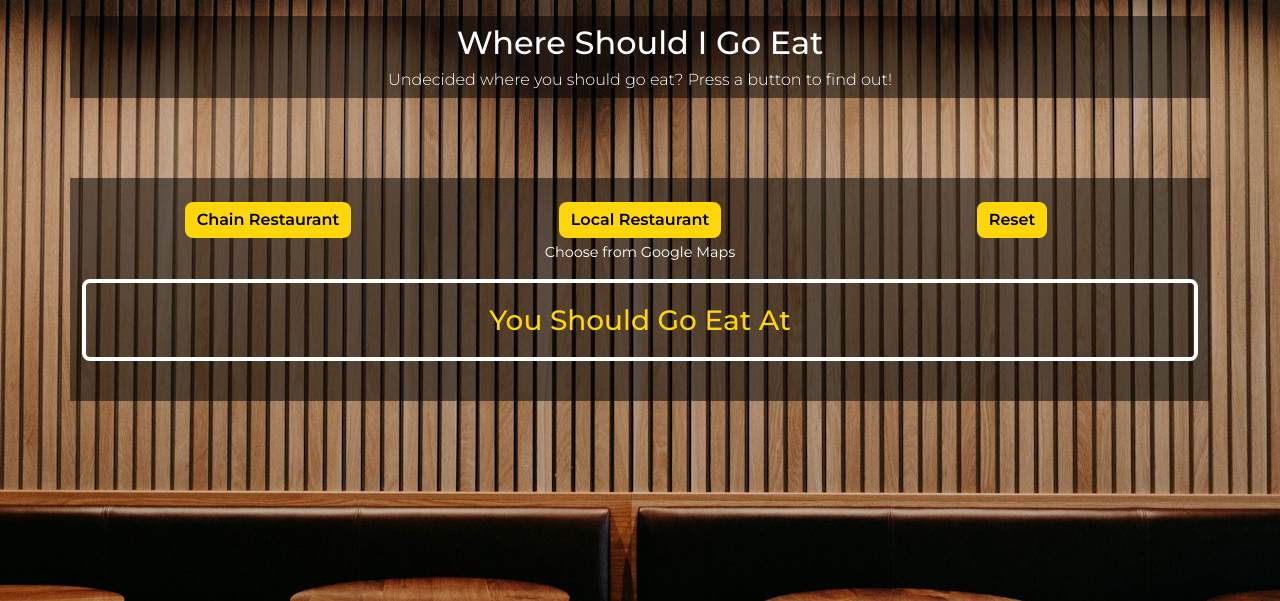
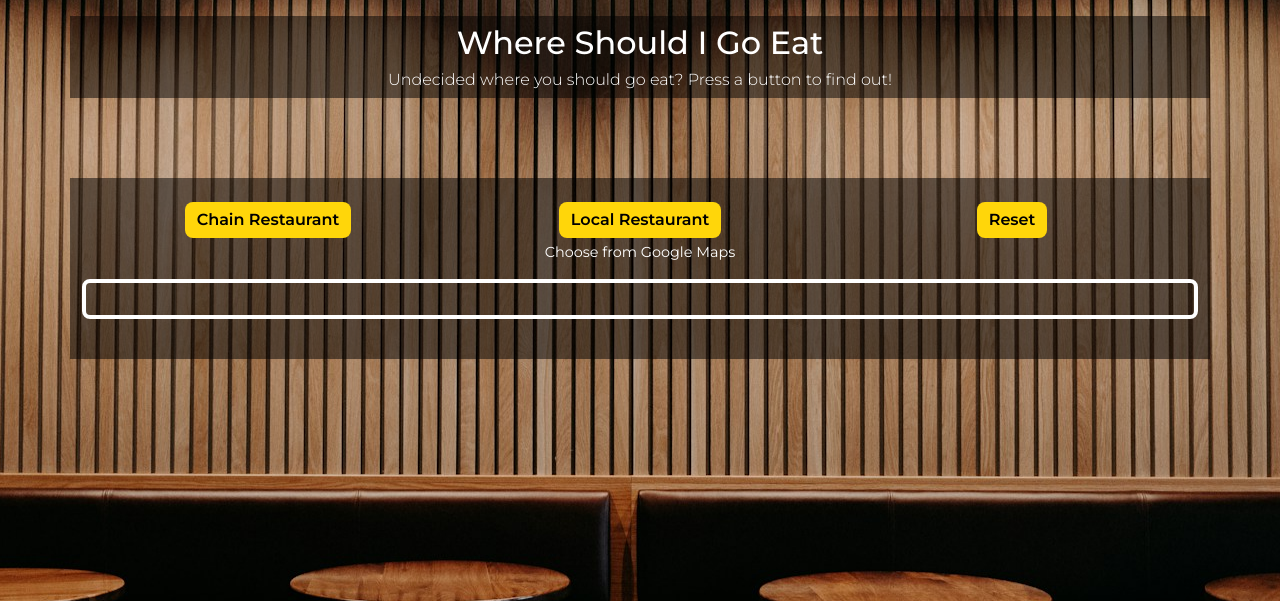
Before and after one commit to BrittanyGates/Where-Should-I-Go-Eat, a Flask app: page / in a window 1280 px wide. Shown: the top 601 px of the page. Run offline with Flask 3, Linux system fonts and the light colour scheme; parts of the project's set-up code (start-up, migrations or seed data) failed here and were passed over.

Commit message:
May 18 Update
See the README for a list of changes.

```diff
--- a/templates/index.html
+++ b/templates/index.html
@@ -10,24 +10,29 @@
     <div class="row">
         <div class="col d-flex justify-content-center">
             <form action="/" method="POST">
-                <button id="chainRestaurantButton" class="btn btn-light fw-semibold" name="restaurant" type="submit">Chain
+                <button id="chainRestaurantButton" class="btn btn-light fw-semibold" name="restaurant"
+                    type="submit">Chain
                     Restaurant
                 </button>
             </form>
         </div>
         <div class="col d-flex flex-column justify-content-center">
-            <button id="localRestaurantButton" class="m-auto btn btn-light fw-semibold" name="google maps" type="submit">Local
+            <button id="localRestaurantButton" class="m-auto btn btn-light fw-semibold" name="google maps"
+                type="submit">Local
                 Restaurant
             </button>
             <p class="m-auto pt-1 google-maps-option text-center">Choose from Google Maps</p>
         </div>
         <div class="col d-flex flex-column justify-content-center align-self-start">
-            <button id="resetButton" class="m-auto btn btn-light fw-semibold" name="start-over" type="submit">Reset</button>
+            <button id="resetButton" class="m-auto btn btn-light fw-semibold" name="start-over"
+                type="submit">Reset</button>
         </div>
-        <p class="mt-3 py-3 fs-3 fw-medium text-center restaurant-result">You Should
-            Go Eat At {{ restaurant }}</p>
-        <p class="mt-1 p-1 fs-3 fw-medium text-center restaurant-link">Order Online At {{ restaurant }} <a href="{{ restaurant_link }}"
-                target="_blank">here</a></p>
+        <p class="mt-3 py-3 fs-3 fw-medium text-center restaurant-result">{% if restaurant %}You Should
+            Go Eat At {{ restaurant }}{% endif %}</p>
+
+        <p class="mt-1 p-1 fs-3 fw-medium text-center restaurant-link">{% if restaurant %}Order Online At {{ restaurant
+            }} <a href="{{ restaurant_link }}" target="_blank">here{% endif %}</a></p>
+
     </div>
 </div>
 {% endblock %}
```
